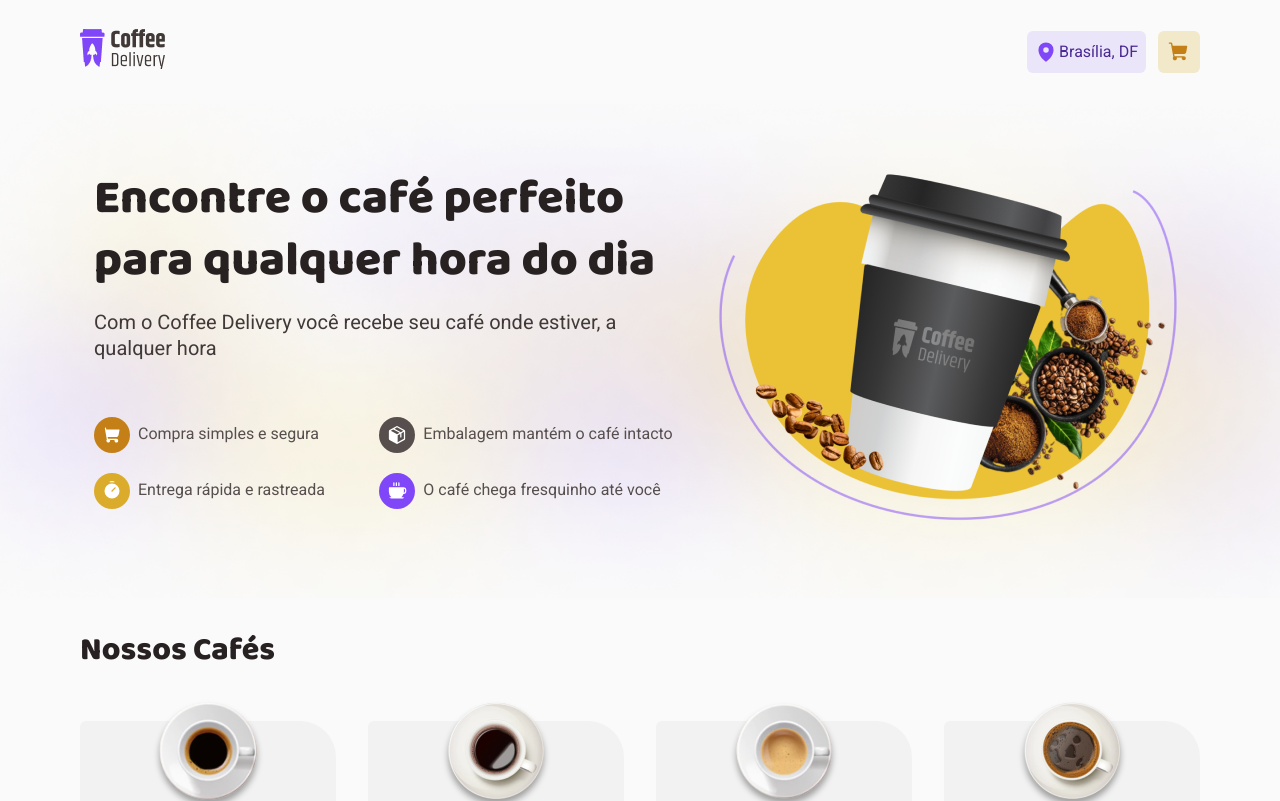
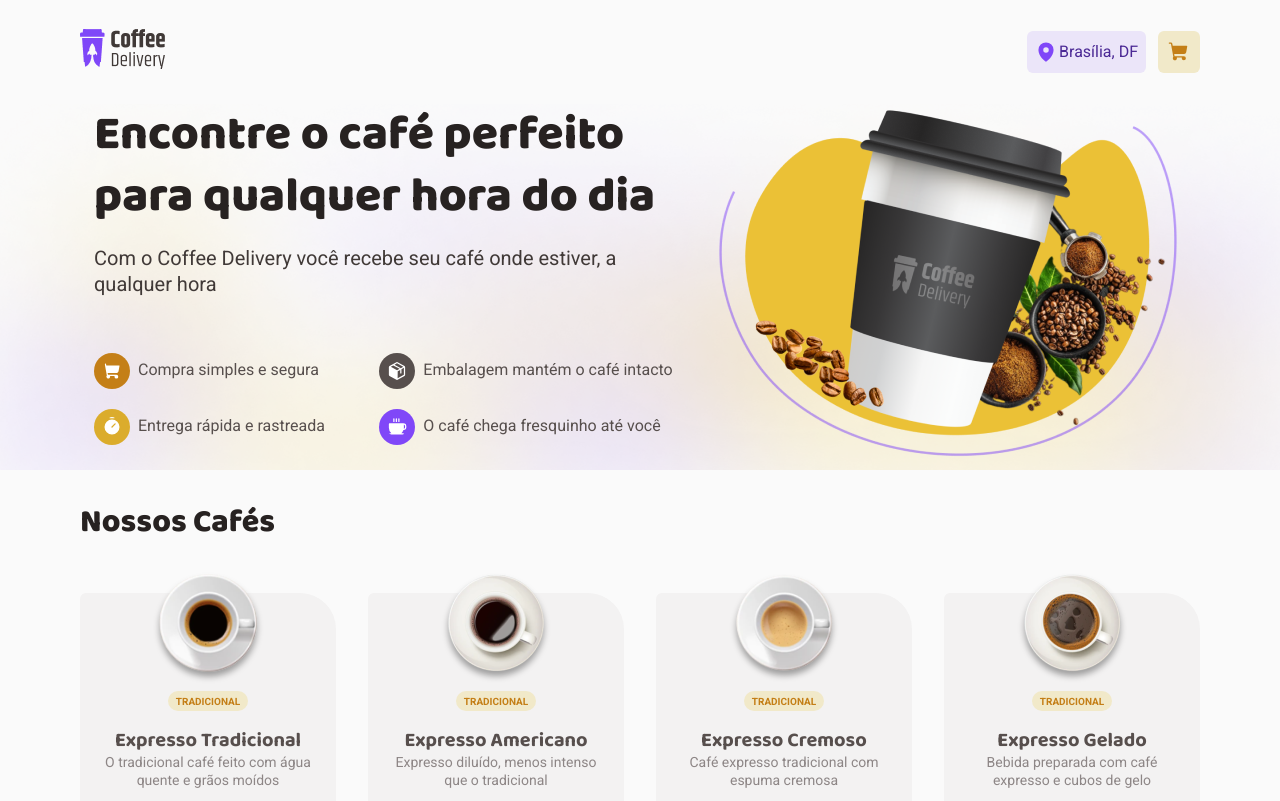
Before and after one commit to devjpedro/coffee-delivery, a React (Vite) app: page / in a window 1280 px wide. Shown: the top 801 px of the page. Built offline with nearby package versions, Linux system fonts and the light colour scheme.

Commit message:
adicionando animação no site

```diff
--- a/package.json
+++ b/package.json
@@ -10,10 +10,12 @@
     "preview": "vite preview"
   },
   "dependencies": {
+    "@emotion/react": "^11.11.1",
     "@hookform/resolvers": "^3.3.2",
     "@radix-ui/react-radio-group": "^1.1.3",
     "phosphor-react": "^1.4.1",
     "react": "^18.2.0",
+    "react-awesome-reveal": "^4.2.7",
     "react-dom": "^18.2.0",
     "react-hook-form": "^7.48.2",
     "react-input-mask": "^2.0.4",
--- a/src/pages/Checkout/styled.ts
+++ b/src/pages/Checkout/styled.ts
@@ -113,6 +113,14 @@ export const AddressForm = styled.form`
 
     .city {
       grid-column: 1 / 3;
+    }
+
+    .complement {
+      grid-column: 1 / -1;
+    }
+
+    .numberAddress {
+      grid-column: 1 / -1;
     }
   }
 
--- a/src/pages/Home/Coffees/components/CoffeeCard.tsx
+++ b/src/pages/Home/Coffees/components/CoffeeCard.tsx
@@ -1,5 +1,6 @@
 import { Check, Minus, Plus, ShoppingCart } from 'phosphor-react'
 import { useContext, useState } from 'react'
+import { Fade } from 'react-awesome-reveal'
 import {
   CartContext,
   CoffeeProps,
@@ -69,6 +70,7 @@ export function CoffeeCard({
 
   return (
     <CoffeeCardStyle>
+      <Fade triggerOnce>
         <img src={coffeeImage} alt="Café Expresso Tradicional" />
         <TagCoffee>
           {coffeeTags.map((tag: CoffeeTags) => (
@@ -101,6 +103,7 @@ export function CoffeeCard({
             )}
           </ActionsCardCoffee>
         </FooterCoffeeCard>
+      </Fade>
     </CoffeeCardStyle>
   )
 }
--- a/src/pages/Home/Intro/index.tsx
+++ b/src/pages/Home/Intro/index.tsx
@@ -1,4 +1,5 @@
 import { Coffee, Package, ShoppingCart, Timer } from 'phosphor-react'
+import { Fade } from 'react-awesome-reveal'
 import IntroImage from '../../../assets/Intro/intro-image.png'
 import { IntroBackground, IntroContainer, IntroContent } from './styled'
 
@@ -7,11 +8,14 @@ export default function Intro() {
     <IntroBackground>
       <IntroContainer>
         <IntroContent>
+          <Fade direction="down">
             <h1>Encontre o café perfeito para qualquer hora do dia</h1>
             <p>
-            Com o Coffee Delivery você recebe seu café onde estiver, a qualquer
-            hora
+              Com o Coffee Delivery você recebe seu café onde estiver, a
+              qualquer hora
             </p>
+          </Fade>
+          <Fade direction="up">
             <ul>
               <li>
                 <ShoppingCart className="cart" weight="fill" size={20} />
@@ -27,10 +31,11 @@ export default function Intro() {
                 Entrega rápida e rastreada
               </li>
               <li>
-              <Coffee className="coffee" weight="fill" size={20} />O café chega
-              fresquinho até você
+                <Coffee className="coffee" weight="fill" size={20} />O café
+                chega fresquinho até você
               </li>
             </ul>
+          </Fade>
         </IntroContent>
         <div>
           <img
--- a/src/pages/Home/Intro/styled.ts
+++ b/src/pages/Home/Intro/styled.ts
@@ -29,11 +29,10 @@ export const IntroContainer = styled.div`
   max-width: 70rem;
   display: flex;
   gap: 2rem;
-  padding-top: 4rem;
-  padding-bottom: 4rem;
   margin: 0 auto;
   flex-wrap: wrap;
   justify-content: center;
+  overflow: hidden;
 
   h1 {
     font-size: 3rem;
```
Also changed, not shown: 1 other file (tests, documents, lock files or other folders). Lines whose indentation alone changed are shown as unchanged.
